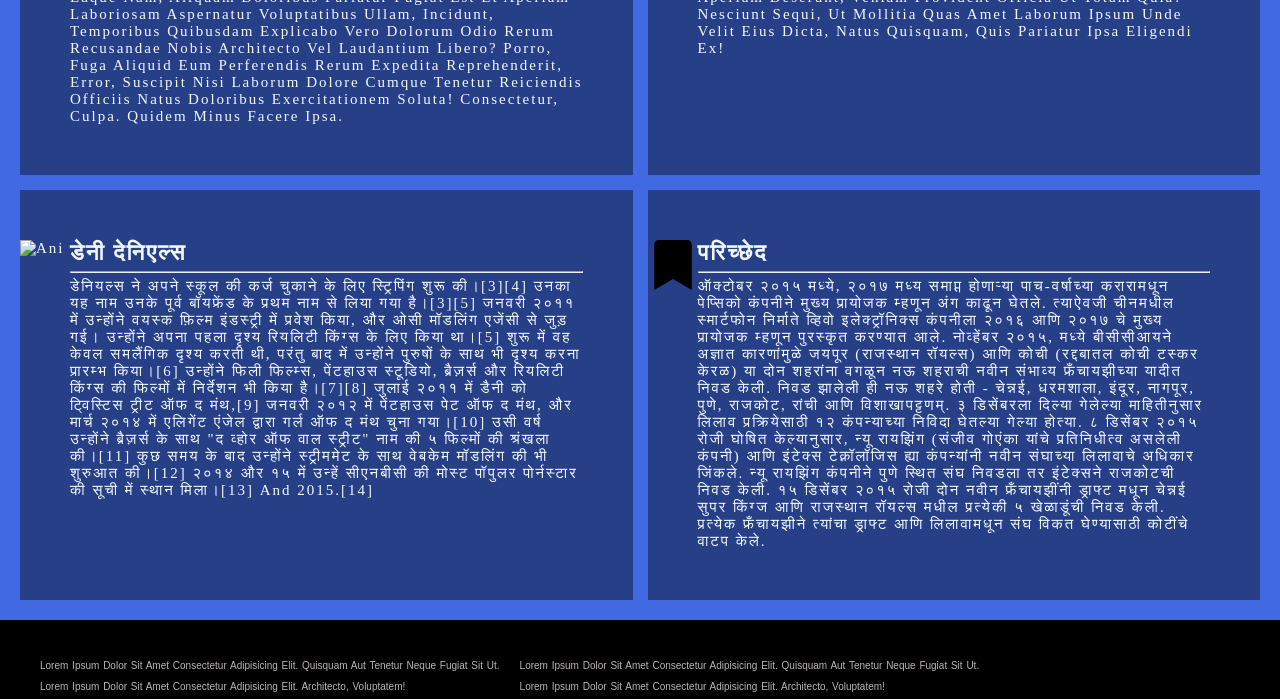
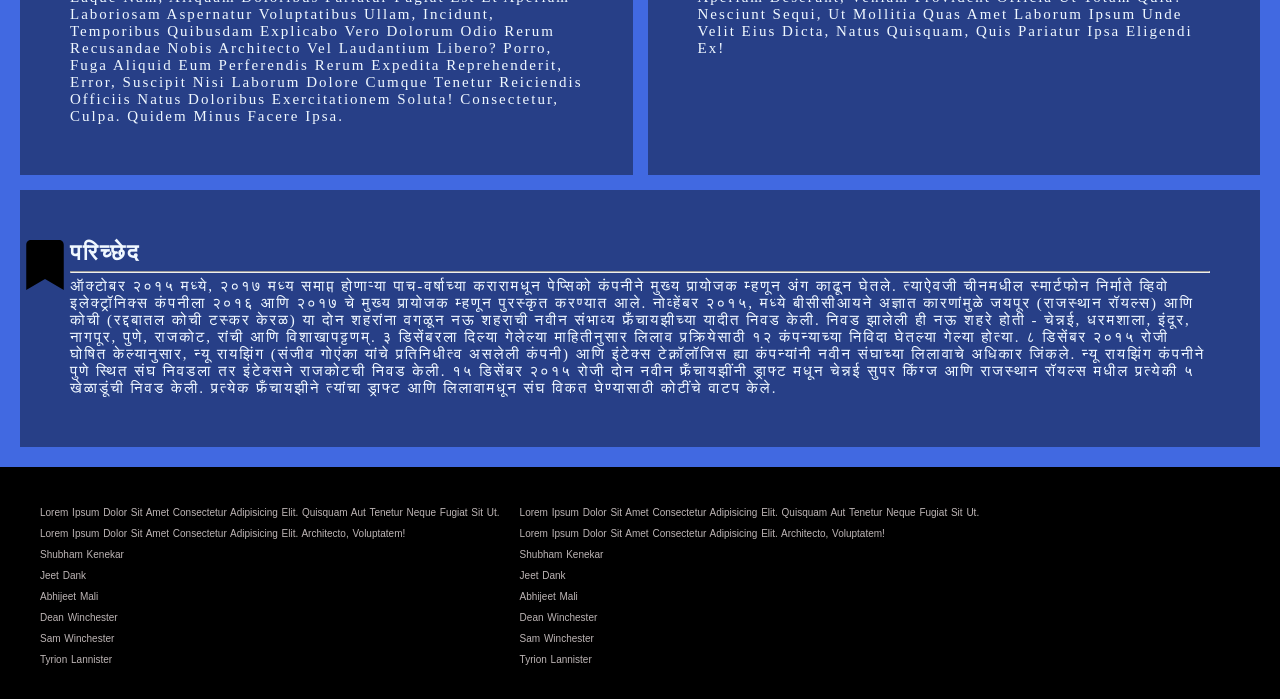
Before and after one commit to masterJDank/jeetdankNGO.io, a plain HTML site: page index.html in a window 1280 px wide. Shown: the part 940-1639 px from the top of the page. Drawn offline with Linux system fonts and the light colour scheme; files whose address does not match are found by name.

Commit message:
Update index.html

```diff
--- a/index.html
+++ b/index.html
@@ -56,13 +56,7 @@
         <h2 class="h22">heading</h2><hr>
            Lorem ipsum, dolor sit amet consectetur adipisicing elit. Maxime explicabo quia eum veritatis quo quae laudantium, facilis sit esse veniam officiis quaerat laborum fugit ducimus alias, libero vel blanditiis soluta tempora numquam. Atque autem animi saepe accusamus, reiciendis numquam quod cum eum quas, dolores officia magni quae nam nihil quibusdam nostrum, vero recusandae doloremque! Nostrum ipsam quisquam molestiae tempora laudantium quod in laborum tenetur necessitatibus omnis praesentium quaerat architecto non, numquam ullam reprehenderit sit! Autem, vero repudiandae architecto eveniet, nulla commodi perspiciatis exercitationem eos tenetur quia repellendus eum fugiat officiis. Est perferendis, quisquam cupiditate quo aperiam deserunt, veniam provident officia ut totam quia? Nesciunt sequi, ut mollitia quas amet laborum ipsum unde velit eius dicta, natus quisquam, quis pariatur ipsa eligendi ex!
        </div>
-       <div id="art2">
-        <span id="bookmark"><img src="Svgs/bookmark-solid.svg" alt="ani" width="100%" height="100%"></span>
-        <h2 class="h22">डेनी देनिएल्स</h2><hr>
-        डेनियल्स ने अपने स्कूल की कर्ज चुकाने के लिए स्ट्रिपिंग शुरू की।[3][4] उनका यह नाम उनके पूर्व बॉयफ्रेंड के प्रथम नाम से लिया गया है।[3][5] जनवरी २०११ में उन्होंने वयस्क फ़िल्म इंडस्ट्री में प्रवेश किया, और ओसी मॉडलिंग एजेंसी से जुड़ गई। उन्होंने अपना पहला दृश्य रियलिटी किंग्स के लिए किया था।[5] शुरू में वह केवल समलैंगिक दृश्य करती थी, परंतु बाद में उन्होंने पुरुषों के साथ भी दृश्य करना प्रारम्भ किया।[6] उन्होंने फिली फिल्म्स, पेंटहाउस स्टूडियो, ब्रैज़र्स और रियलिटी किंग्स की फिल्मों में निर्देशन भी किया है।[7][8]
 
-        जुलाई २०११ में डैनी को ट्विस्टिस ट्रीट ऑफ द मंथ,[9] जनवरी २०१२ में पेंटहाउस पेट ऑफ द मंथ, और मार्च २०१४ में एलिगेंट एंजेल द्वारा गर्ल ऑफ द मंथ चुना गया।[10] उसी वर्ष उन्होंने ब्रैज़र्स के साथ "द व्होर ऑफ वाल स्ट्रीट" नाम की ५ फिल्मों की श्रंखला की।[11] कुछ समय के बाद उन्होंने स्ट्रीममेट के साथ वेबकेम मॉडलिंग की भी शुरुआत की।[12] २०१४ और १५ में उन्हें सीएनबीसी की मोस्ट पॉपुलर पोर्नस्टार की सूची में स्थान मिला।[13] and 2015.[14]
-       </div>
 
        <div id="art2">
         <span id="bookmark"><img src="bookmark-solid.svg" alt="ani" width="100%" height="100%"></span>
```
